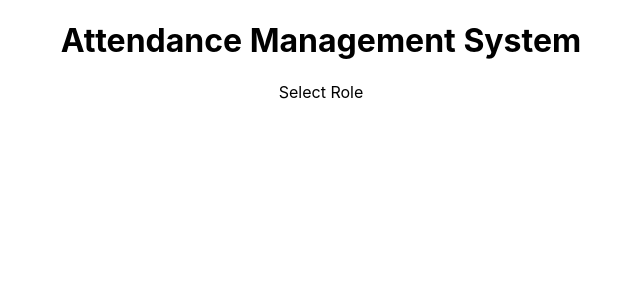
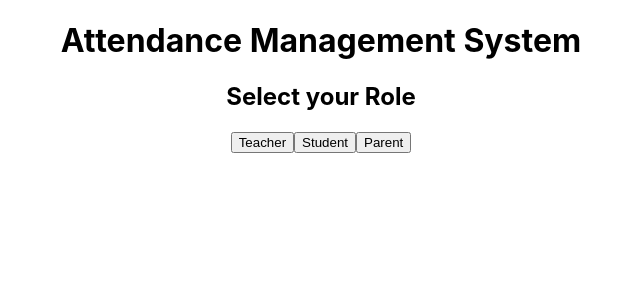
Before and after one commit to sureking2005/Attendance-Management, a React (Create React App) app in the folder Frontend/myapp/: page / in a window 1280 px wide. Shown: the top 300 px of the page, without its empty margins (319-959 px from the left). Built offline with nearby package versions, Linux system fonts and the light colour scheme.

Commit message:
page enabled with buttons

```diff
--- a/Frontend/myapp/package.json
+++ b/Frontend/myapp/package.json
@@ -6,6 +6,7 @@
     "cra-template": "1.2.0",
     "react": "^19.0.0",
     "react-dom": "^19.0.0",
+    "react-router-dom": "^7.1.3",
     "react-scripts": "5.0.1",
     "web-vitals": "^4.2.4"
   },
--- a/Frontend/myapp/src/App.js
+++ b/Frontend/myapp/src/App.js
@@ -1,17 +1,19 @@
+import React from 'react';
+import { BrowserRouter as Router, Route, Routes } from 'react-router-dom';
 import './App.css';
+import StudentPage from './pages/StudentPage';
 
 function App() {
-  const title="Attendance Management System";
-  const page_name="Select Role";
 
   return (
-    <div className="App">
-          <div className="content">
-            <h1>{title}</h1>
-            <p>{page_name}</p>
-
-          </div>
-    </div>
+    <Router>
+      <div className="App">
+        {/* Define Routes */}
+        <Routes>
+          <Route path="/" element={<StudentPage />} />
+        </Routes>
+      </div>
+    </Router>
   );
 }
 
--- /dev/null
+++ b/Frontend/myapp/src/pages/StudentPage.js
@@ -0,0 +1,17 @@
+import React from 'react';
+
+function StudentPage() {
+  return (
+    <div>
+      <h1>Attendance Management System</h1>
+      <h2>Select your Role</h2>
+
+      <button>Teacher</button>
+      <button>Student</button>
+      <button>Parent</button>
+    </div>
+
+  );
+}
+
+export default StudentPage;
```
Also changed, not shown: 1 other file (tests, documents, lock files or other folders).
